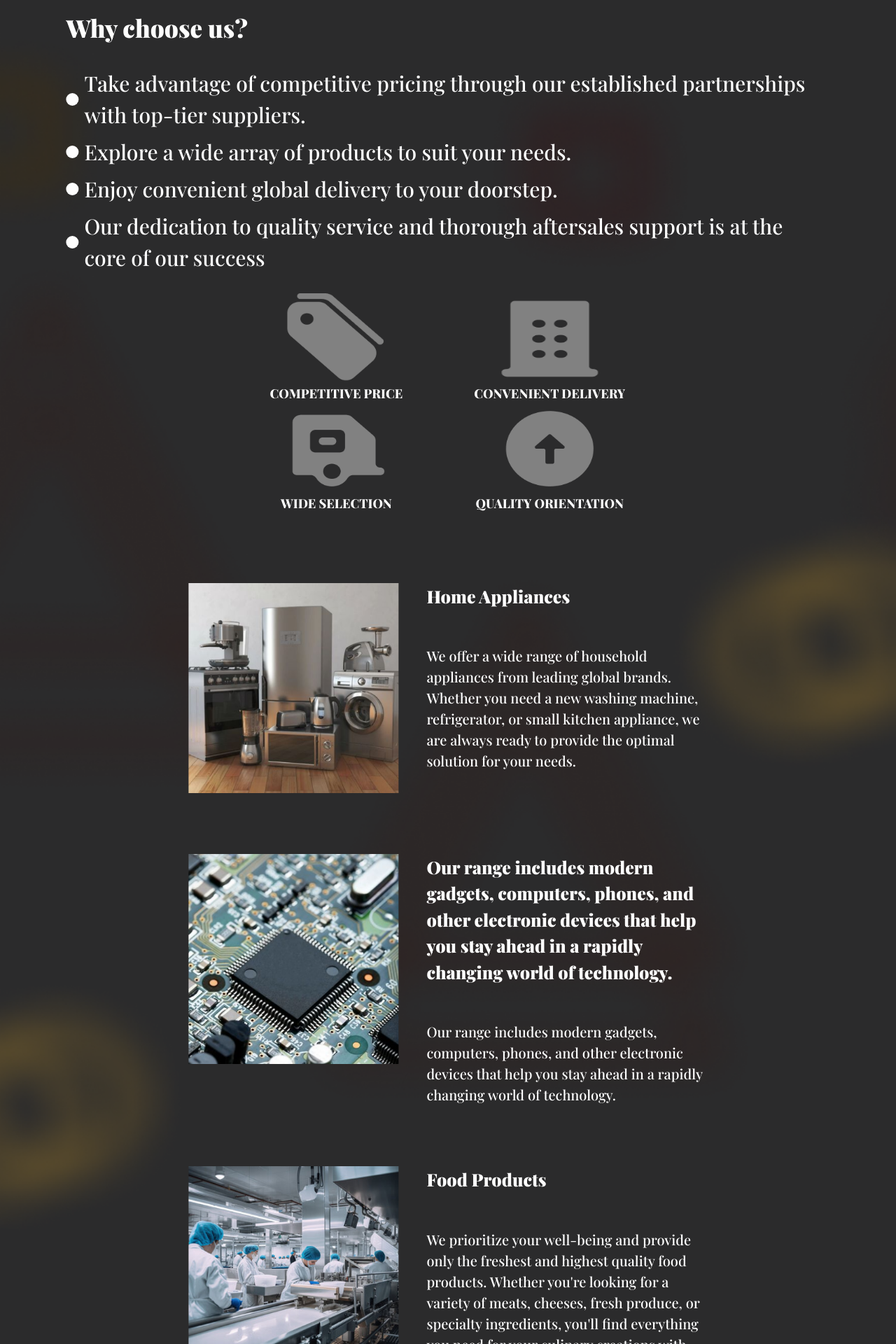
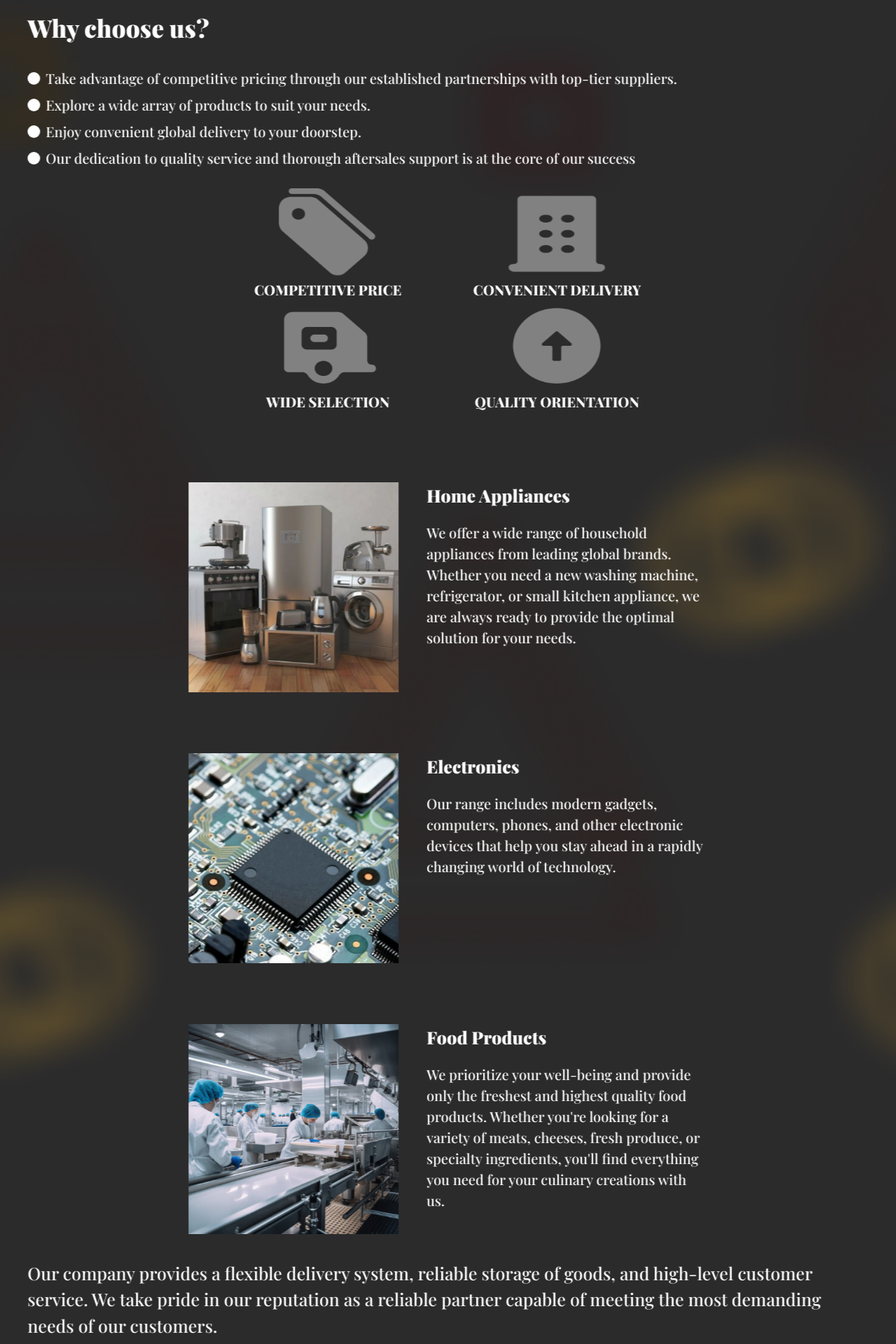
Before and after one commit to digmen/adil2, a React (Create React App) app: page /product in a window 1280 px wide. Shown: the part 640-2560 px from the top of the page at 70% size. Built offline with nearby package versions, Linux system fonts and the light colour scheme; a web font is replaced by a local one.

Commit message:
sdlkmldkgjrjg

```diff
--- a/package.json
+++ b/package.json
@@ -6,6 +6,7 @@
     "@testing-library/jest-dom": "^5.17.0",
     "@testing-library/react": "^13.4.0",
     "@testing-library/user-event": "^13.5.0",
+    "aos": "^2.3.4",
     "framer-motion": "^11.2.12",
     "i18next": "^23.11.5",
     "i18next-browser-languagedetector": "^8.0.0",
--- a/src/components/Footer.jsx
+++ b/src/components/Footer.jsx
@@ -9,7 +9,7 @@ export default function Footer() {
     const { t, i18n } = useTranslation()
 
     return (
-        <div className='flex justify-between px-[40px] pt-[35px]  max-sm:flex-col  max-sm:pb-12' style={{ backgroundImage: `url(${footerBg})`, backgroundSize: 'cover' }}>
+        <div className='flex justify-between px-[40px] pt-[35px]  max-sm:flex-col  max-sm:pb-12 bg-[#000000a4]' style={{ backgroundImage: `url(${footerBg})`, backgroundSize: 'cover' }}>
             <div className='flex flex-col pb-[14px] gap-[1px]  max-sm:items-center'>
                 <Link to='/' className='text-white text-[20px] font-bold'>{t('header.homeLink')}</Link>
                 <Link to='/about' className='text-white text-[20px] font-bold'>{t('header.homeLink2')}</Link>
--- a/src/pages/product/Product.jsx
+++ b/src/pages/product/Product.jsx
@@ -1,4 +1,4 @@
-import React from 'react'
+import React, { useEffect } from 'react'
 
 import productHero from './images/producthero.png'
 
@@ -13,8 +13,20 @@ import productTwo from './images/producttwo.png'
 import productThree from './images/productthere.png'
 import { useTranslation } from 'react-i18next'
 
+import AOS from 'aos';
+import 'aos/dist/aos.css';
+
+
+
 export default function Product() {
   const { t, i18n } = useTranslation();
+
+  useEffect(() => {
+    AOS.init({
+      easing: 'ease', // функция сглаживания анимации
+      mirror: false, // запуск анимации при прокрутке назад
+    });
+  }, []);
 
   return (
     <div>
@@ -22,40 +34,40 @@ export default function Product() {
         <div className='absolute bg-[#00000070] h-[479px] w-full z-10'>
         </div>
         <div className='h-[479px] flex items-center justify-center z-20'>
-          <span className='text-white text-[65px] font-semibold text-center w-[614px] z-20'>{t('product.productHeroTitle')}</span>
+          <span className='text-white text-[65px] font-semibold text-center w-[614px] z-20 max-sm:text-[30px]'>{t('product.productHeroTitle')}</span>
         </div>
       </div>
 
-      <div className='flex flex-col justify-center mt-[50px] mx-[95px] max-sm:mx-[10px] max-sm:justify-center'>
-        <h1 className='text-white font-black text-[35px]'>{t('product.productTitle2')}</h1>
-        <div className='flex justify-between lg:flex-wrap lg:justify-center lg:gap-7 md:flex-wrap md:gap-9 md:justify-center max-sm:flex-wrap max-sm:justify-center max-sm:gap-9'>
+      <div className='flex flex-col justify-center mt-[50px] mx-[40px] max-sm:mx-[10px] max-sm:justify-center'>
+        <h1 data-aos="fade-up" data-aos-duration="1000" className='text-white font-black text-[35px]'>{t('product.productTitle2')}</h1>
+        <div className='flex justify-between flex-col lg:flex-wrap lg:justify-center lg:gap-7 md:flex-wrap md:gap-9 md:justify-center max-sm:flex-wrap max-sm:justify-center max-sm:gap-9 '>
           <div className='mt-[30px]'>
-            <ol className='w-[400px] flex-col flex gap-2 lg:w-full md:w-full   max-sm:w-[330px]'>
-              <li className='flex gap-2 items-center text-white text-[30px] font-medium max-sm:text-[20px]'><div className='w-[18px] h-[18px] min-w-[18px] min-h-[18px] bg-white rounded-full'></div>{t('product.productList1')}</li>
-              <li className='flex gap-2 items-center text-white text-[30px] font-medium max-sm:text-[20px]'><div className='w-[18px] h-[18px] min-w-[18px] min-h-[18px] bg-white rounded-full'></div>{t('product.productList2')}</li>
-              <li className='flex gap-2 items-center text-white text-[30px] font-medium max-sm:text-[20px]'><div className='w-[18px] h-[18px] min-w-[18px] min-h-[18px] bg-white rounded-full'></div>{t('product.productList3')}</li>
-              <li className='flex gap-2 items-center text-white text-[30px] font-medium max-sm:text-[20px]'><div className='w-[18px] h-[18px] min-w-[18px] min-h-[18px] bg-white rounded-full'></div>{t('product.productList4')}</li>
+            <ol className='flex-col flex gap-2'>
+              <li data-aos="fade-up" data-aos-duration="4000" className='flex gap-2 items-center text-white text-[30px] font-medium max-sm:text-[20px] md:text-[20px]'><div className='w-[18px] h-[18px] min-w-[18px] min-h-[18px] bg-white rounded-full'></div>{t('product.productList1')}</li>
+              <li data-aos="fade-up" data-aos-duration="3000" className='flex gap-2 items-center text-white text-[30px] font-medium max-sm:text-[20px] md:text-[20px]'><div className='w-[18px] h-[18px] min-w-[18px] min-h-[18px] bg-white rounded-full'></div>{t('product.productList2')}</li>
+              <li data-aos="fade-up" data-aos-duration="2000" className='flex gap-2 items-center text-white text-[30px] font-medium max-sm:text-[20px] md:text-[20px]'><div className='w-[18px] h-[18px] min-w-[18px] min-h-[18px] bg-white rounded-full'></div>{t('product.productList3')}</li>
+              <li data-aos="fade-up" data-aos-duration="1000" className='flex gap-2 items-center text-white text-[30px] font-medium max-sm:text-[20px] md:text-[20px]'><div className='w-[18px] h-[18px] min-w-[18px] min-h-[18px] bg-white rounded-full'></div>{t('product.productList4')}</li>
             </ol>
           </div>
-          <div className='flex gap-[102px] max-sm:flex-wrap max-sm:justify-center max-sm:gap-[30px]'>
-            <div className='flex flex-col justify-around'>
-              <div className='flex flex-col items-center'>
-                <img className='w-[200px] h-[180px] md:w-[150px] md:h-[130px] max-sm:w-[150px] max-sm:h-[130px]' src={pricetags} />
-                <span className='text-white text-[30px] font-extrabold md:text-[18px] max-sm:text-[14px]'>{t('product.productCardText1')}</span>
+          <div className='flex gap-[102px] justify-center max-sm:flex-wrap max-sm:justify-center max-sm:gap-[30px]'>
+            <div className='flex flex-col'>
+              <div className='flex flex-col items-center' data-aos="zoom-in-right">
+                <img className='w-[200px] h-[180px] md:w-[150px] md:h-[130px]  max-sm:h-[130px] max-sm:w-[150px]' src={pricetags} />
+                <span className='text-white text-[30px] font-extrabold md:text-[20px] max-sm:text-[20px]'>{t('about.aboutTextCard1')}</span>
               </div>
-              <div className='flex flex-col items-center'>
-                <img className='w-[200px] h-[180px] md:w-[150px] md:h-[130px] max-sm:w-[150px] max-sm:h-[130px]' src={caravan} />
-                <span className='text-white text-[30px] font-extrabold md:text-[18px] max-sm:text-[14px]'>{t('product.productCardText2')}</span>
+              <div className='flex flex-col items-center' data-aos="zoom-in-right">
+                <img className='w-[200px] h-[180px] md:w-[150px] md:h-[130px] max-sm:h-[130px] max-sm:w-[150px]' src={caravan} />
+                <span className='text-white text-[30px] font-extrabold md:text-[20px]  max-sm:text-[20px]'>{t('about.aboutTextCard2')}</span>
               </div>
             </div>
-            <div className='flex flex-col justify-around'>
-              <div className='flex flex-col items-center'>
-                <img className='w-[200px] h-[180px] md:w-[150px] md:h-[130px] max-sm:w-[150px] max-sm:h-[130px]' src={bulding} />
-                <span className='text-white text-[30px] font-extrabold md:text-[18px] max-sm:text-[14px]'>{t('product.productCardText3')}</span>
+            <div className='flex flex-col'>
+              <div className='flex flex-col items-center' data-aos="zoom-in-left">
+                <img className='w-[200px] h-[180px] md:w-[150px] md:h-[130px] max-sm:h-[130px] max-sm:w-[150px]' src={bulding} />
+                <span className='text-white text-[30px] font-extrabold md:text-[20px]  max-sm:text-[20px]'>{t('about.aboutTextCard3')}</span>
               </div>
-              <div className='flex flex-col items-center'>
-                <img className='w-[200px] h-[180px] md:w-[150px] md:h-[130px] max-sm:w-[150px] max-sm:h-[130px]' src={arrowCircle} />
-                <span className='text-white text-[30px] font-extrabold md:text-[18px] max-sm:text-[14px]'>{t('product.productCardText4')}</span>
+              <div className='flex flex-col items-center' data-aos="zoom-in-left">
+                <img className='w-[200px] h-[180px] md:w-[150px] md:h-[130px] max-sm:h-[130px] max-sm:w-[150px]' src={arrowCircle} />
+                <span className='text-white text-[30px] font-extrabold md:text-[20px]  max-sm:text-[20px]'>{t('about.aboutTextCard4')}</span>
               </div>
             </div>
           </div>
@@ -65,37 +77,37 @@ export default function Product() {
 
       <div className='flex items-center flex-col mt-[100px] gap-[87px]'>
         <div className='flex gap-[40px] max-sm:flex-col max-sm:items-center'>
-          <div>
+          <div data-aos="zoom-out">
             <img className='w-[400px] h-[400px] md:w-[300px] md:h-[300px]' src={productOne} />
           </div>
-          <div className='flex flex-col w-[660px] gap-[52px] lg:w-[400px] md:w-[300px] max-sm:w-[330px] '>
-            <h1 className='text-white text-[35px] font-black lg:text-[25px] md:text-[20px]'>{t('product.productCardTitle1')}</h1>
-            <p className='text-white text-[30px] font-medium lg:text-[20px] md:text-[16px] max-sm:text-[18px]'>{t('product.productCardTextPrgf1')}</p>
+          <div className='flex flex-col w-[660px] gap-[52px] md:gap-[20px] lg:w-[400px] md:w-[300px] max-sm:w-[330px] '>
+            <h1 data-aos="zoom-in-left" className='text-white text-[35px] font-black lg:text-[25px] md:text-[20px]'>{t('product.productCardTitle1')}</h1>
+            <p data-aos="zoom-in-left" data-aos-duration="1000" className='text-white text-[30px] font-medium lg:text-[20px] md:text-[16px] max-sm:text-[18px]'>{t('product.productCardTextPrgf1')}</p>
           </div>
         </div>
         <div className='flex gap-[40px] max-sm:flex-col max-sm:items-center'>
-          <div>
+          <div data-aos="zoom-out">
             <img className='w-[400px] h-[400px] md:w-[300px] md:h-[300px]' src={productTwo} />
           </div>
-          <div className='flex flex-col w-[660px] gap-[52px] lg:w-[400px] md:w-[300px]  max-sm:w-[330px]'>
-            <h1 className='text-white text-[35px] font-black lg:text-[25px] md:text-[20px]'>{t('product.productCardTextPrgf2')}</h1>
-            <p className='text-white text-[30px] font-medium  lg:text-[20px] md:text-[16px] max-sm:text-[18px]'>{t('product.productCardTextPrgf2')}</p>
+          <div className='flex flex-col w-[660px] gap-[52px] md:gap-[20px] lg:w-[400px] md:w-[300px]  max-sm:w-[330px]'>
+            <h1 data-aos="zoom-in-left" className='text-white text-[35px] font-black lg:text-[25px] md:text-[20px]'>{t('product.productCardTitle2')}</h1>
+            <p data-aos="zoom-in-left" data-aos-duration="1000" className='text-white text-[30px] font-medium  lg:text-[20px] md:text-[16px] max-sm:text-[18px]'>{t('product.productCardTextPrgf2')}</p>
           </div>
         </div>
         <div className='flex gap-[40px] max-sm:flex-col max-sm:items-center'>
-          <div>
+          <div data-aos="zoom-out">
             <img className='w-[400px] h-[400px] md:w-[300px] md:h-[300px]' src={productThree} />
           </div>
-          <div className='flex flex-col w-[660px] gap-[52px] lg:w-[400px] md:w-[300px]  max-sm:w-[330px]'>
-            <h1 className='text-white text-[35px] font-black lg:text-[25px] md:text-[20px]'>{t('product.productCardTitle3')}</h1>
-            <p className='text-white text-[30px] font-medium  lg:text-[20px] md:text-[16px] max-sm:text-[18px]'>{t('product.productCardTextPrgf3')}</p>
+          <div className='flex flex-col w-[660px] gap-[52px] md:gap-[20px] lg:w-[400px] md:w-[300px]  max-sm:w-[330px]'>
+            <h1 data-aos="zoom-in-left" className='text-white text-[35px] font-black lg:text-[25px] md:text-[20px]'>{t('product.productCardTitle3')}</h1>
+            <p data-aos="zoom-in-left" data-aos-duration="1000" className='text-white text-[30px] font-medium  lg:text-[20px] md:text-[16px] max-sm:text-[18px]'>{t('product.productCardTextPrgf3')}</p>
           </div>
         </div>
       </div>
-      <div className='flex justify-center mt-[37px] mb-[68px]'>
-        <div className='flex flex-col items-center w-[1000px] gap-[67px] lg:w-[800px] md:w-[500px] max-sm:w-[330px]'>
-          <span className='text-white font-medium text-[30px] lg:text-[25px] md:text-[20px] max-sm:text-[18px]'>{t('product.productDownTitle1')}</span>
-          <span className='text-white font-medium text-[30px] lg:text-[25px] md:text-[20px] max-sm:text-[18px]'>{t('product.productDownTitle2')}</span>
+      <div className='flex justify-center mt-[37px] mb-[68px] mx-[40px]'>
+        <div className='flex flex-col items-center gap-[67px]  max-sm:w-[330px]'>
+          <span data-aos="fade-up-right" className='text-white font-medium text-[30px] lg:text-[25px] md:text-[20px] max-sm:text-[18px]'>{t('product.productDownTitle1')}</span>
+          <span data-aos="fade-up-right" className='text-white font-medium text-[30px] lg:text-[25px] md:text-[20px] max-sm:text-[18px]'>{t('product.productDownTitle2')}</span>
         </div>
       </div>
     </div>
```
Also changed, not shown: src/components/Header.jsx (+4 -4 lines), src/pages/aboutus/AboutUs.jsx (+32 -20 lines), src/pages/contact/Contact.jsx (+21 -8 lines), src/pages/home/Home.jsx (+26 -16 lines), src/pages/service/Service.jsx (+21 -7 lines), 1 other file (tests, documents, lock files or other folders).
